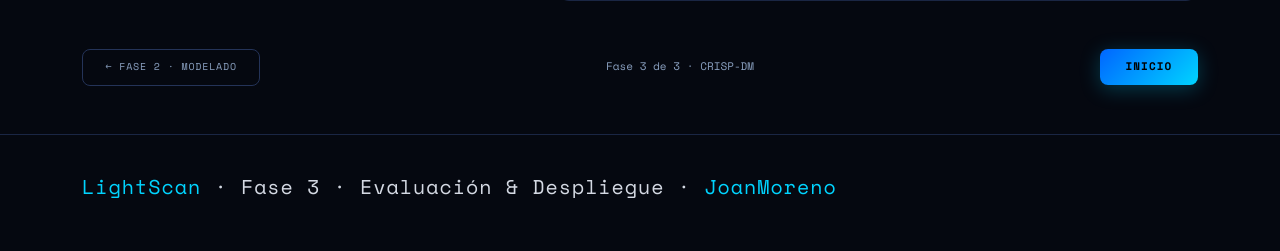
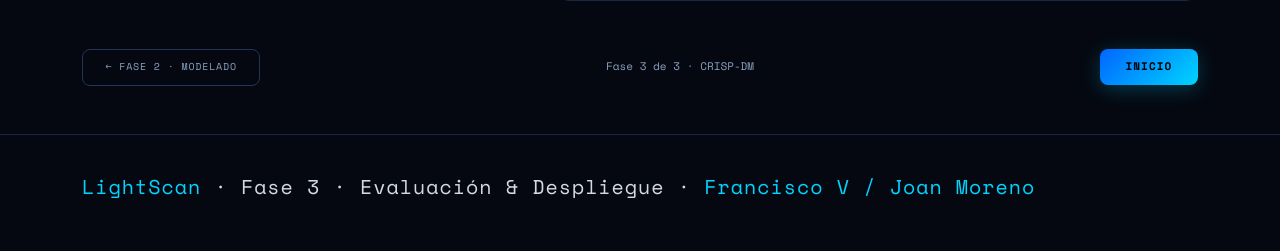
Before and after one commit to Mercodn/Clasificacion_zonas_urbanas, a Flask app: page /fase3 in a window 1280 px wide. Shown: the part 2550-2801 px from the top of the page. Run offline with Flask 3, Linux system fonts and the light colour scheme.

Commit message:
Actualizar

```diff
--- a/templates/fase3_evaluacion.html
+++ b/templates/fase3_evaluacion.html
@@ -332,7 +332,7 @@ texto
 <!-- ── FOOTER ── -->
 <footer>
   <div class="container">
-    <p><span>LightScan</span> · Fase 3 · Evaluación & Despliegue · <span>JoanMoreno</span></p>
+    <p><span>LightScan</span> · Fase 3 · Evaluación & Despliegue · <span>Francisco V / Joan Moreno</span></p>
   </div>
 </footer>
 
```
